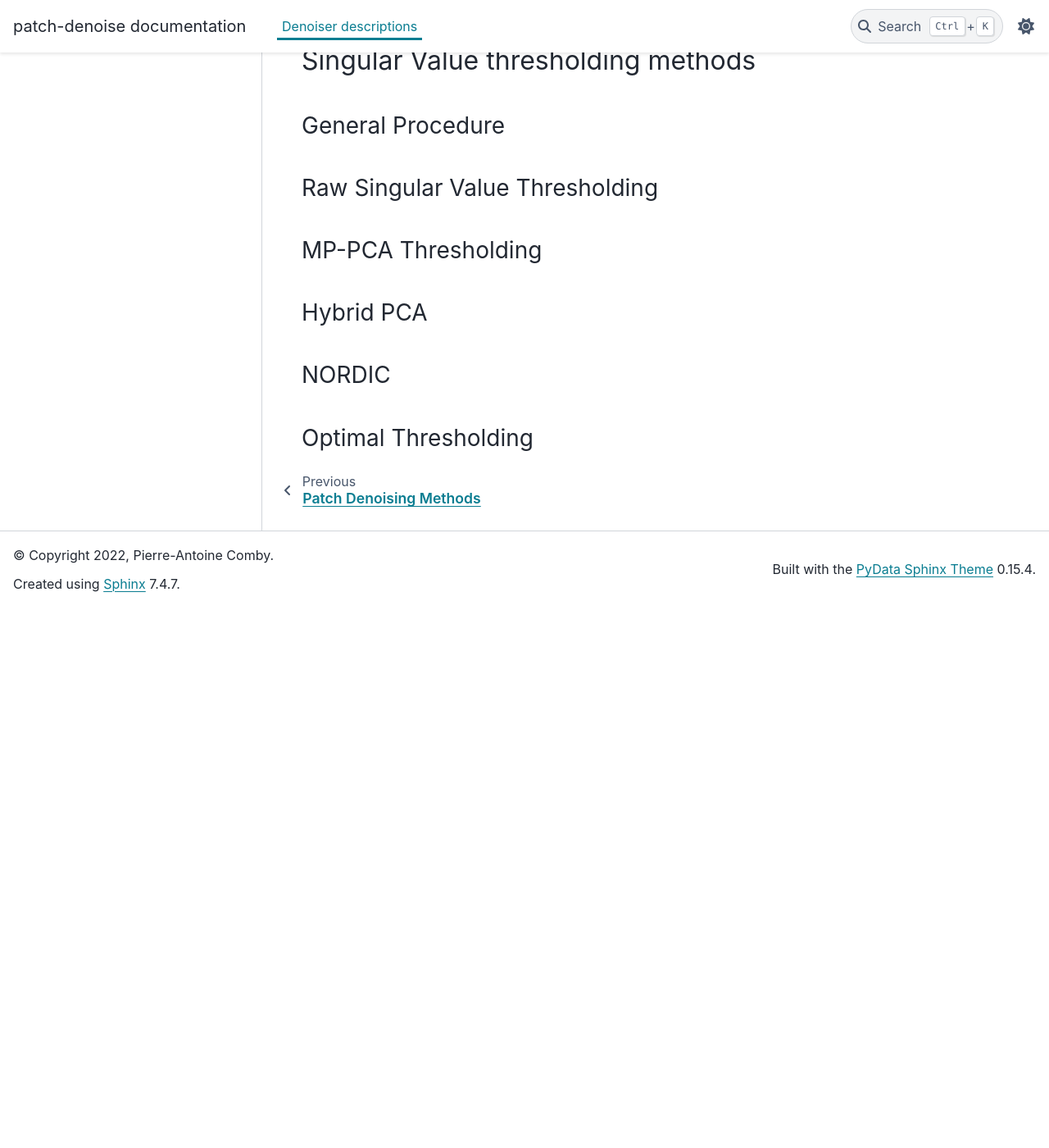
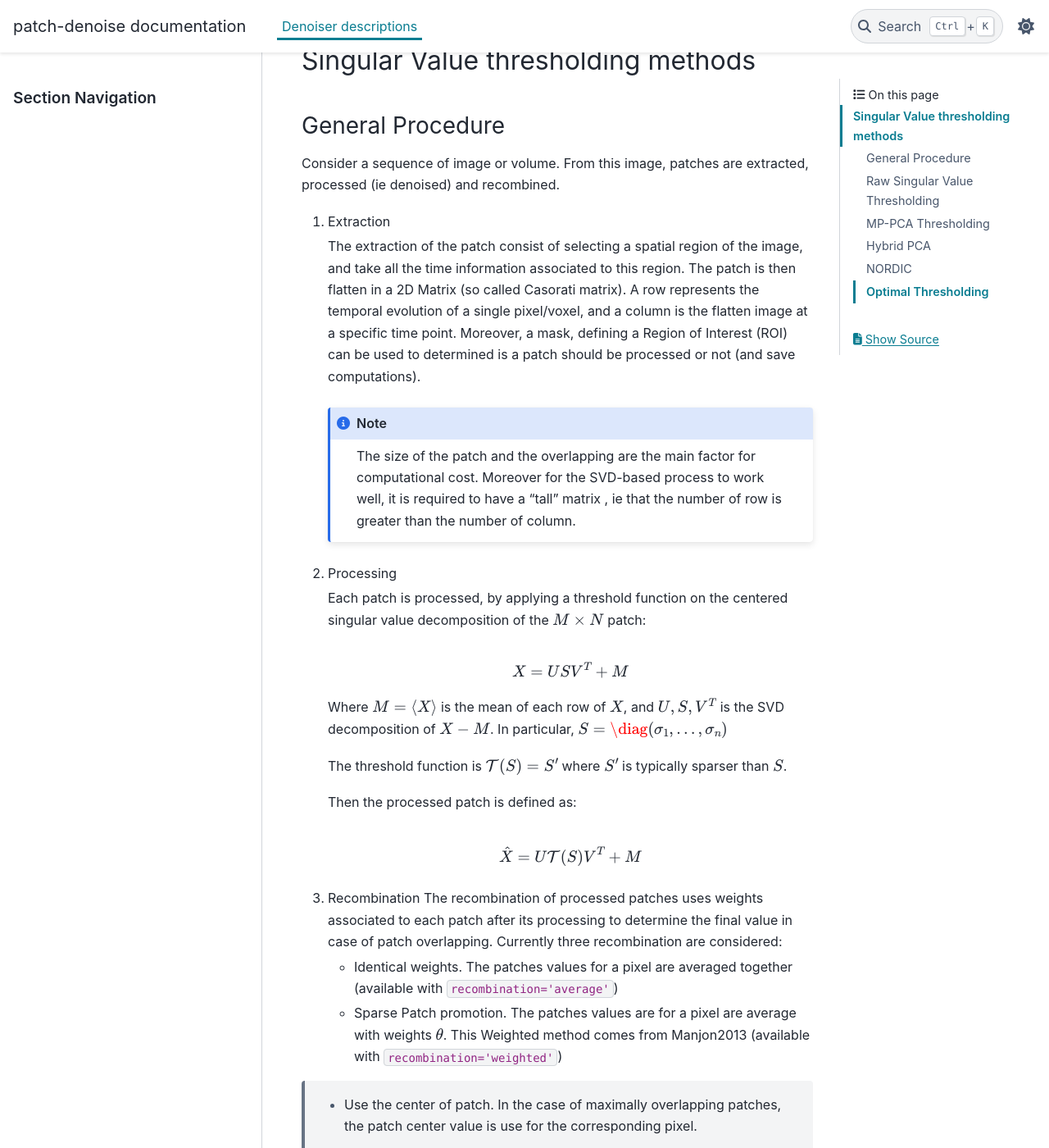
Before and after one commit to paquiteau/patch-denoising, a Sphinx documentation site: the page built from docs/source/denoisers.rst, in a window 1280 px wide and 1400 px high, scrolled down 659 px. Shown: the whole window at 82% size. Built offline with Sphinx 7.4.7 and the PyData theme 0.15.4, drawn with Linux system fonts in a browser that asks for light colours; pages that are not in the unit, such as notebooks, are missing from menus; before the commit the page ends 1399 px from its top, so only the background shows below that.

Commit message:
[doc] Add general procedure description

```diff
--- a/docs/source/denoisers.rst
+++ b/docs/source/denoisers.rst
@@ -27,7 +27,47 @@
 General Procedure
 ~~~~~~~~~~~~~~~~~
 
-.. Include the patch denoising method
+Consider a sequence of image or volume. From this image, patches are extracted, processed (ie denoised) and recombined.
+
+1. Extraction
+
+   The extraction of the patch consist of selecting a spatial region of the image, and take all the time information associated to this region.
+   The patch is then flatten in a 2D Matrix (so called Casorati matrix). A row represents the temporal evolution of a single pixel/voxel, and a column is the flatten image at a specific time point.
+   Moreover, a mask, defining a Region of Interest (ROI) can be used to determined is a patch should be processed or not (and save computations).
+
+   .. note::
+      The size of the patch and the overlapping are the main factor for computational cost. Moreover for the SVD-based process to work well, it is required to have a "tall" matrix , ie that the number of row is greater than the number of column.
+
+2. Processing
+
+   Each patch is processed, by applying a threshold function on the centered singular value decomposition of the :math:`M \times N` patch:
+
+   .. math::
+
+      X = U S V^T + M
+
+   Where :math:`M = \langle X \rangle` is the mean of each row of :math:`X`, and :math:`U,S,V^T` is the SVD decomposition of :math:`X-M`.
+   In particular, :math:`S=\diag(\sigma_1, \dots, \sigma_n)`
+
+
+   The threshold function is :math:`\mathcal{T}(S) = S'` where :math:`S'` is typically sparser than :math:`S`.
+
+   Then the processed patch is defined as:
+
+   .. math::
+
+      \hat{X} = U \mathcal{T}(S) V^T + M
+
+3. Recombination
+   The recombination of processed patches uses weights associated to each patch after its processing to determine the final value in case of patch overlapping.
+   Currently three recombination are considered:
+
+   - Identical weights. The patches values for a pixel are averaged together (available with ``recombination='average'``)
+
+   - Sparse Patch promotion. The patches values are for a pixel are average with weights :math:`\theta`. This Weighted method comes from Manjon2013 (available with ``recombination='weighted'``)
+
+  - Use the center of patch. In the case of maximally overlapping patches, the patch center value is use for the corresponding pixel.
+
 
 Raw Singular Value Thresholding
 ~~~~~~~~~~~~~~~~~~~~~~~~~~~~~~~
```
